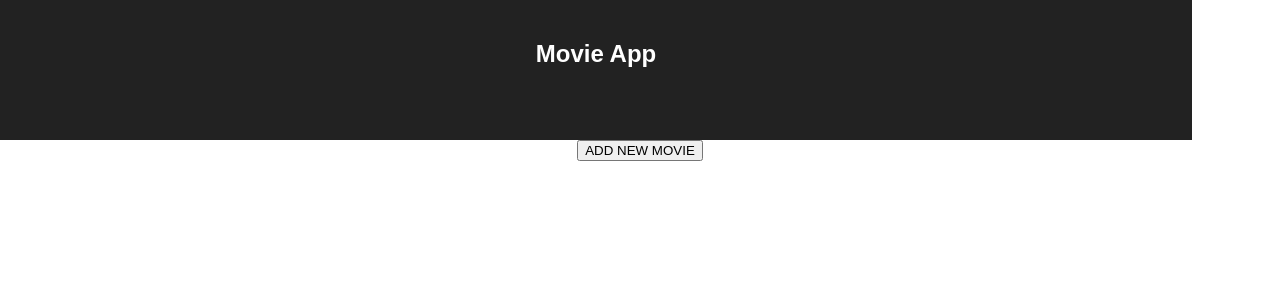
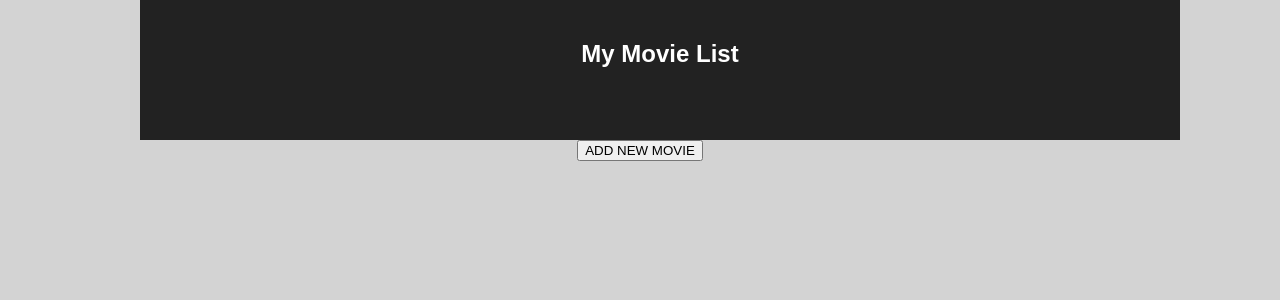
Before and after one commit to globant-ui-rosario/ruggero-nardi_rosario-web-ui-bootcamp-05-2017, a React (Create React App) app in the folder 05-UI-ReactJS/movies-exercise/: page / in a window 1280 px wide. Shown: the top 300 px of the page. Built offline with nearby package versions, Linux system fonts and the light colour scheme.

Commit message:
small changes, width, max-width, margin

```diff
--- a/05-UI-ReactJS/movies-exercise/src/App.css
+++ b/05-UI-ReactJS/movies-exercise/src/App.css
@@ -1,16 +1,16 @@
 .app {
+  margin: auto;
   text-align: center;
+  max-width: 1000px;
 }
-
 .app-header {
   background-color: #222;
   height: 100px;
   padding: 20px;
-  width: 90%;
+  width: 100%;
   text-align: center;
   color: white;
 }
-
 .app-intro {
   font-size: large;
 }
--- a/05-UI-ReactJS/movies-exercise/src/App.js
+++ b/05-UI-ReactJS/movies-exercise/src/App.js
@@ -7,7 +7,7 @@ class App extends Component {
     return (
       <div className="app">
         <div className="app-header">
-          <h2>Movie App</h2>
+          <h2>My Movie List</h2>
         </div>
         <div className="app-content">
           <MovieList />
--- a/05-UI-ReactJS/movies-exercise/src/index.css
+++ b/05-UI-ReactJS/movies-exercise/src/index.css
@@ -2,4 +2,5 @@ body {
   margin: 0;
   padding: 0;
   font-family: sans-serif;
+  background-color: lightgrey;
 }
```
